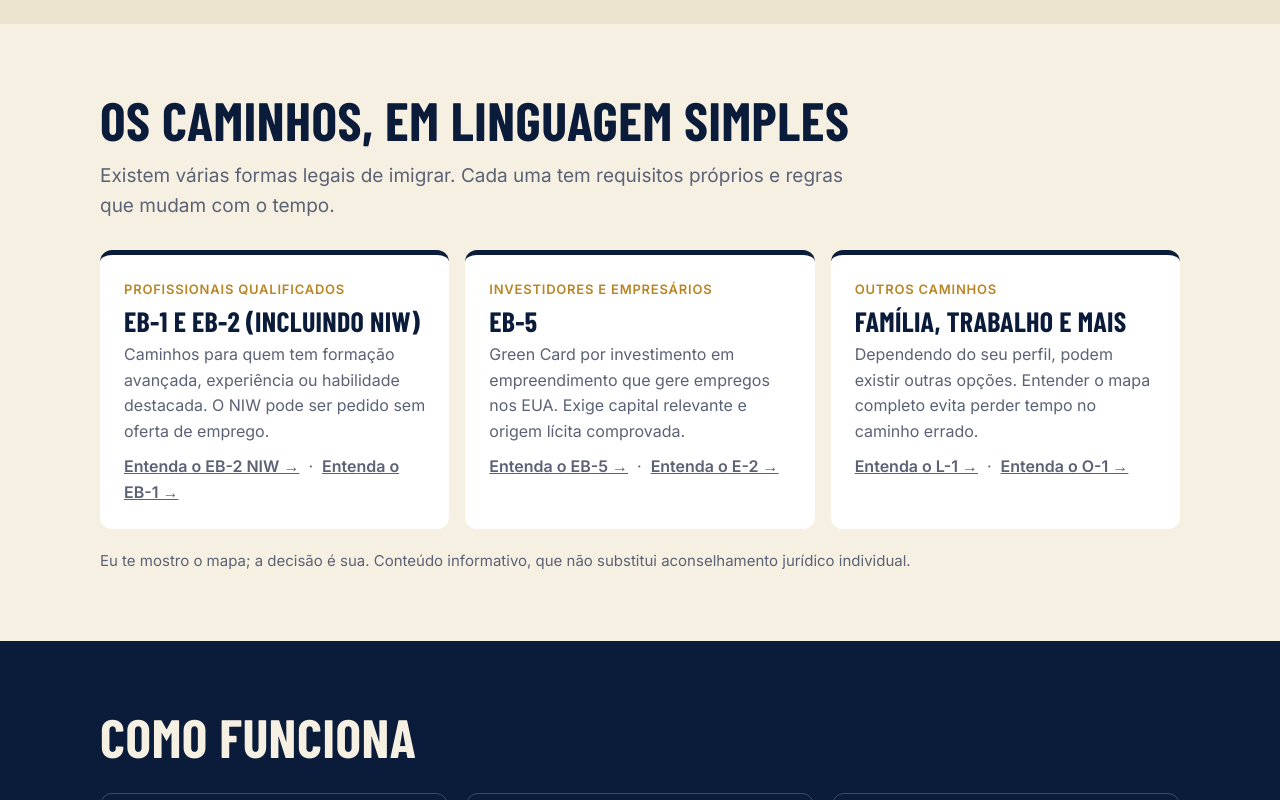
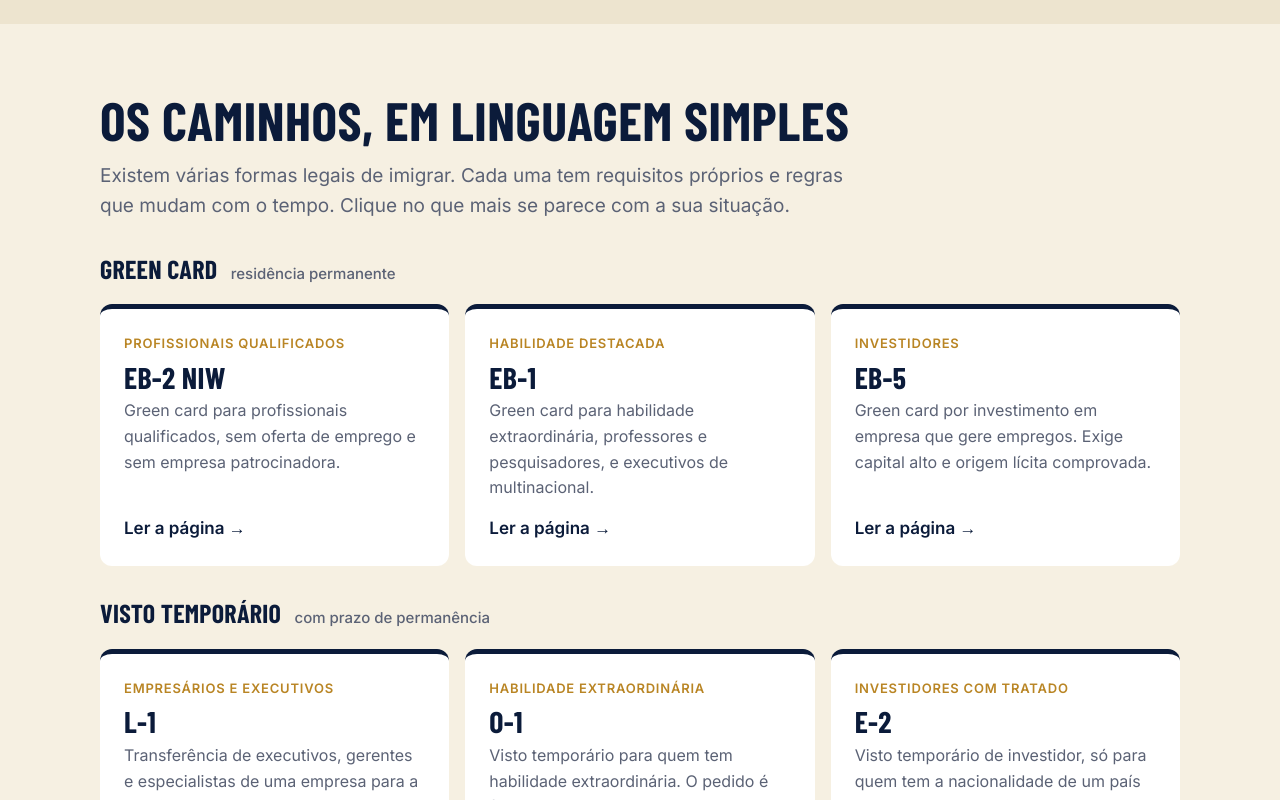
Before and after one commit to rcarvalhoimigracao/site-rcarvalho, a plain HTML site: page index.html in a window 1280 px wide. Shown: the part 2000-2800 px from the top of the page. Drawn offline with nearby package versions, Linux system fonts and the light colour scheme; a web font is replaced by a local one.

Commit message:
Add files via upload

```diff
--- a/index.html
+++ b/index.html
@@ -146,6 +146,19 @@ footer a{color:var(--gold)}
   .pains{grid-template-columns:repeat(2,1fr)}
   .news-box{grid-template-columns:1.2fr .8fr;padding:40px}
 }
+
+/* vistos */
+.grp{font-size:26px;color:var(--navy);margin:34px 0 -6px;text-transform:uppercase}
+.grp span{font-family:Inter,system-ui,sans-serif;text-transform:none;font-size:15px;font-weight:500;color:var(--muted);letter-spacing:0;margin-left:8px}
+a.vcard{display:flex;flex-direction:column;background:#fff;border-radius:12px;padding:24px;border-top:5px solid var(--navy);text-decoration:none;color:inherit;transition:.15s}
+a.vcard:hover{transform:translateY(-3px);box-shadow:0 10px 24px rgba(11,27,58,.12);border-top-color:var(--gold)}
+a.vcard h3{font-size:30px;color:var(--navy);margin-bottom:6px}
+a.vcard .tag{font-size:13px;color:var(--gold-d);font-weight:600;letter-spacing:.06em;text-transform:uppercase;margin-bottom:8px;display:block}
+a.vcard p{color:var(--muted);font-size:16px;flex:1}
+a.vcard .go{margin-top:14px;font-weight:600;color:var(--navy)}
+.other{margin-top:34px;background:var(--navy);color:var(--cream);border-radius:12px;padding:24px;display:grid;gap:16px;align-items:center}
+.other p{font-size:17px}
+@media (min-width:860px){.other{grid-template-columns:1.4fr auto;padding:28px 32px}}
 </style>
 </head>
 <body>
@@ -155,7 +168,7 @@ footer a{color:var(--gold)}
     <a class="brand" href="#top">Raphael Carvalho<small>Immigration Expert</small></a>
     <nav class="menu" aria-label="Principal">
       <a href="#quem-sou">Quem sou</a>
-      <a href="#caminhos">Caminhos</a>
+      <a href="#caminhos">Vistos</a>
       <a href="#perguntas">Perguntas</a>
       <a href="#newsletter">Newsletter</a>
     </nav>
@@ -220,26 +233,55 @@ footer a{color:var(--gold)}
 <section id="caminhos">
   <div class="wrap">
     <h2>Os caminhos, em linguagem simples</h2>
-    <p class="lead">Existem várias formas legais de imigrar. Cada uma tem requisitos próprios e regras que mudam com o tempo.</p>
+    <p class="lead">Existem várias formas legais de imigrar. Cada uma tem requisitos próprios e regras que mudam com o tempo. Clique no que mais se parece com a sua situação.</p>
+
+    <h3 class="grp">Green card <span>residência permanente</span></h3>
     <div class="cards">
-      <div class="card">
+      <a class="vcard" href="/niw/" data-track="card-niw">
         <span class="tag">Profissionais qualificados</span>
-        <h3>EB-1 e EB-2 (incluindo NIW)</h3>
-        <p>Caminhos para quem tem formação avançada, experiência ou habilidade destacada. O NIW pode ser pedido sem oferta de emprego.</p>
-        <p style="margin-top:10px"><a href="/niw/" data-track="card-niw"><strong>Entenda o EB-2 NIW →</strong></a> &nbsp;·&nbsp; <a href="/eb1/" data-track="card-eb1"><strong>Entenda o EB-1 →</strong></a></p>
-      </div>
-      <div class="card">
-        <span class="tag">Investidores e empresários</span>
+        <h3>EB-2 NIW</h3>
+        <p>Green card para profissionais qualificados, sem oferta de emprego e sem empresa patrocinadora.</p>
+        <span class="go">Ler a página →</span>
+      </a>
+      <a class="vcard" href="/eb1/" data-track="card-eb1">
+        <span class="tag">Habilidade destacada</span>
+        <h3>EB-1</h3>
+        <p>Green card para habilidade extraordinária, professores e pesquisadores, e executivos de multinacional.</p>
+        <span class="go">Ler a página →</span>
+      </a>
+      <a class="vcard" href="/eb5/" data-track="card-eb5">
+        <span class="tag">Investidores</span>
         <h3>EB-5</h3>
-        <p>Green Card por investimento em empreendimento que gere empregos nos EUA. Exige capital relevante e origem lícita comprovada.</p>
-        <p style="margin-top:10px"><a href="/eb5/" data-track="card-eb5"><strong>Entenda o EB-5 →</strong></a> &nbsp;·&nbsp; <a href="/e2/" data-track="card-e2"><strong>Entenda o E-2 →</strong></a></p>
-      </div>
-      <div class="card">
-        <span class="tag">Outros caminhos</span>
-        <h3>Família, trabalho e mais</h3>
-        <p>Dependendo do seu perfil, podem existir outras opções. Entender o mapa completo evita perder tempo no caminho errado.</p>
-        <p style="margin-top:10px"><a href="/l1/" data-track="card-l1"><strong>Entenda o L-1 →</strong></a> &nbsp;·&nbsp; <a href="/o1/" data-track="card-o1"><strong>Entenda o O-1 →</strong></a></p>
-      </div>
+        <p>Green card por investimento em empresa que gere empregos. Exige capital alto e origem lícita comprovada.</p>
+        <span class="go">Ler a página →</span>
+      </a>
+    </div>
+
+    <h3 class="grp">Visto temporário <span>com prazo de permanência</span></h3>
+    <div class="cards">
+      <a class="vcard" href="/l1/" data-track="card-l1">
+        <span class="tag">Empresários e executivos</span>
+        <h3>L-1</h3>
+        <p>Transferência de executivos, gerentes e especialistas de uma empresa para a sua ligada nos EUA.</p>
+        <span class="go">Ler a página →</span>
+      </a>
+      <a class="vcard" href="/o1/" data-track="card-o1">
+        <span class="tag">Habilidade extraordinária</span>
+        <h3>O-1</h3>
+        <p>Visto temporário para quem tem habilidade extraordinária. O pedido é feito por empregador ou agente nos EUA.</p>
+        <span class="go">Ler a página →</span>
+      </a>
+      <a class="vcard" href="/e2/" data-track="card-e2">
+        <span class="tag">Investidores com tratado</span>
+        <h3>E-2</h3>
+        <p>Visto temporário de investidor, só para quem tem a nacionalidade de um país com tratado. O Brasil não consta na lista.</p>
+        <span class="go">Ler a página →</span>
+      </a>
+    </div>
+
+    <div class="other">
+      <p><strong>Seu caso não está aqui?</strong> Existem outros caminhos, como família e trabalho. Entender o mapa completo evita perder tempo no caminho errado.</p>
+      <a class="btn" href="https://tally.so/r/D4boAE" target="_blank" rel="noopener" data-track="cta-caminhos">Quero conversar sobre meu caso</a>
     </div>
     <p class="note">Eu te mostro o mapa; a decisão é sua. Conteúdo informativo, que não substitui aconselhamento jurídico individual.</p>
   </div>
```
